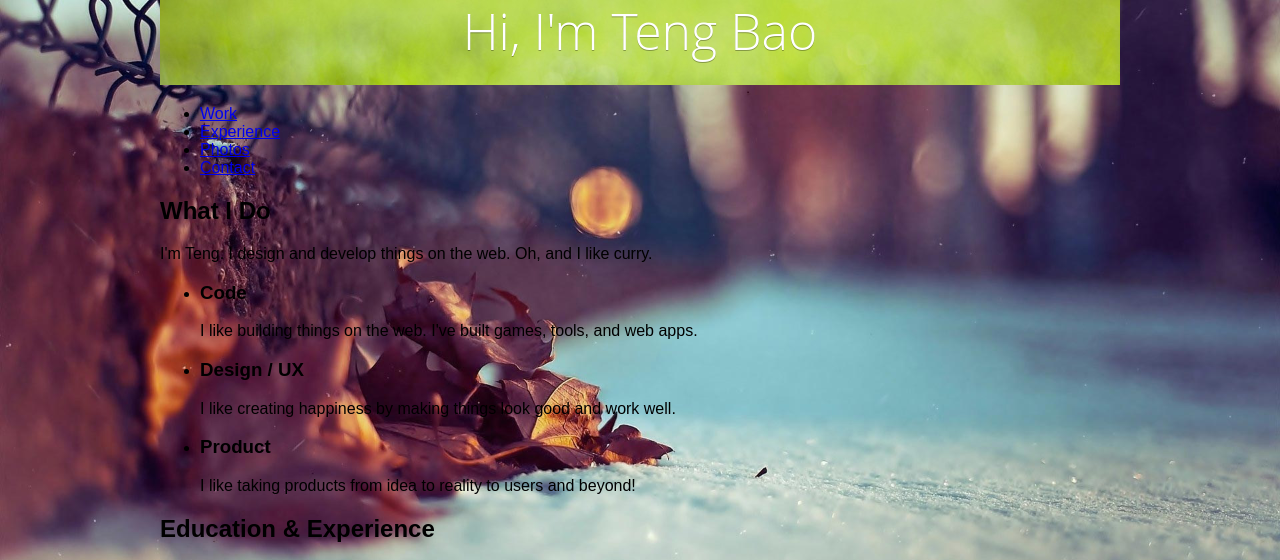
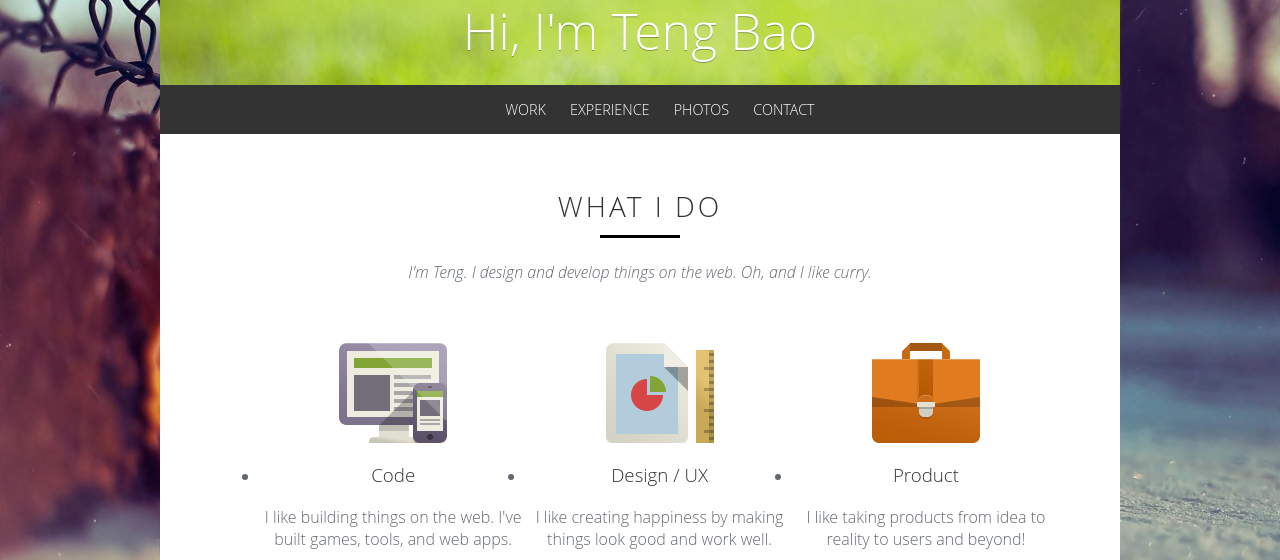
Before and after one commit to JayWii/sike_lesson, a plain HTML site: page css0to1/profile/index.html in a window 1280 px wide. Shown: the part 193-753 px from the top of the page. Drawn offline with Linux system fonts and the light colour scheme; a web font is replaced by a local one.

Commit message:
finish task 2

```diff
--- a/css0to1/profile/css/main.css
+++ b/css0to1/profile/css/main.css
@@ -1,8 +1,16 @@
+/*excise 1*/
 body {
   background-image: url(../img/bg5.jpg);
   background-attachment: fixed;
   background-size: cover;
   background-position: center;
+  font-family: 'Open Sans','helvetica',arial,sans-serif;
+  font-weight: 300;
+  color: #62686f;
+}
+h1, h2, h3, h4, h5, h6 {
+  color: #333;
+  font-weight: 300;
 }
 .container {
   margin: 0 auto;
@@ -18,7 +26,7 @@ body {
   background-image: url(../img/banner.jpg);
 }
 .main-header h1 {
-  margin-bottom: 20px;
+  margin: 0;
 
   padding: 85px 70px 20px;
 
@@ -40,3 +48,89 @@ body {
   border: 3px solid #fff;
   border-radius: 999px
 }
+/*excise 2*/
+.main-nav {
+  background-color: #333;
+  text-align: center;
+}
+
+.main-nav ul {
+  margin: 0;
+}
+
+.main-nav ul li {
+  margin: 15px 10px;
+
+  list-style: none;
+  display: inline-block;
+}
+
+.main-nav ul li a {
+  color: #fff;
+  font-size: 0.9rem;
+  font-weight: 300;
+  text-transform: uppercase;
+  text-decoration: none;
+}
+
+.main-nav ul li a:hover {
+  text-decoration: underline;
+}
+
+.info-section {
+  overflow: hidden;
+  margin: 0;
+  padding: 30px 60px;
+  text-align: center;
+
+  background-color: #fff;
+}
+
+.whatido__skill--code {
+  padding-top: 100px;
+
+  background-image: url(../img/skill-code.png);
+  background-repeat: no-repeat;
+  background-position: center top;
+}
+
+.whatido__skill--design {
+  padding-top: 100px;
+
+  background-image: url(../img/skill-design.png);
+  background-repeat: no-repeat;
+  background-position: center top;
+}
+
+.whatido__skill--product {
+  padding-top: 100px;
+
+  background-image: url(../img/skill-product.png);
+  background-repeat: no-repeat;
+  background-position: center top;
+}
+.whatido__skill {
+  float: left;
+
+  width: 33.3%;
+}
+.info-section header h2 {
+  font-size: 28px;
+  text-transform: uppercase;
+  letter-spacing: 3px;
+}
+.info-section header h2:after {
+  content: "";
+  display: block;
+
+  width: 80px;
+  margin: 10px auto;
+  border-bottom: 3px solid black;
+}
+.info-section__description {
+  font-style: italic;
+}
+
+.whatido header {
+  margin-bottom: 60px;
+}
```
